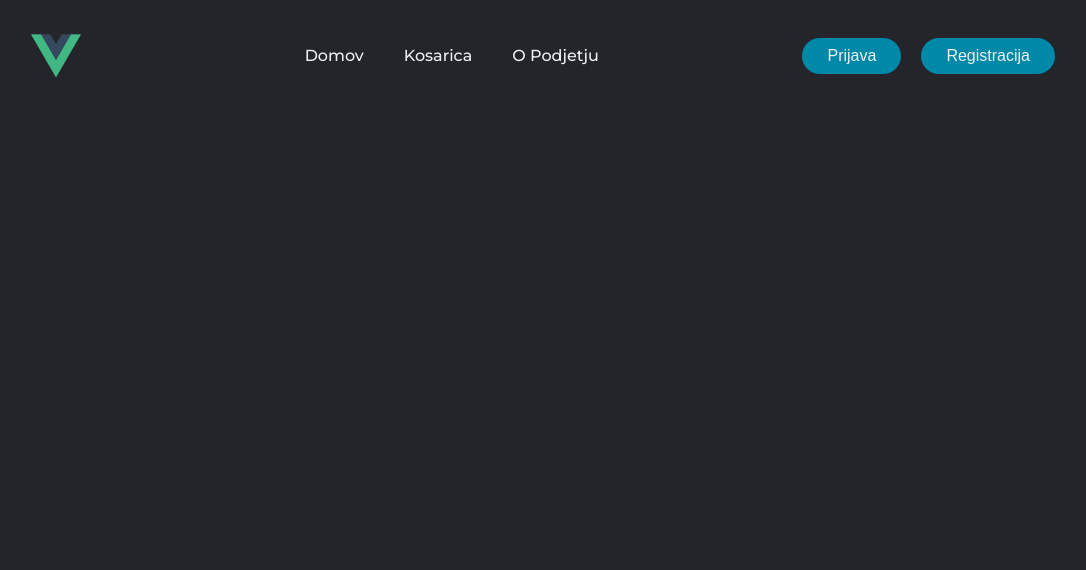
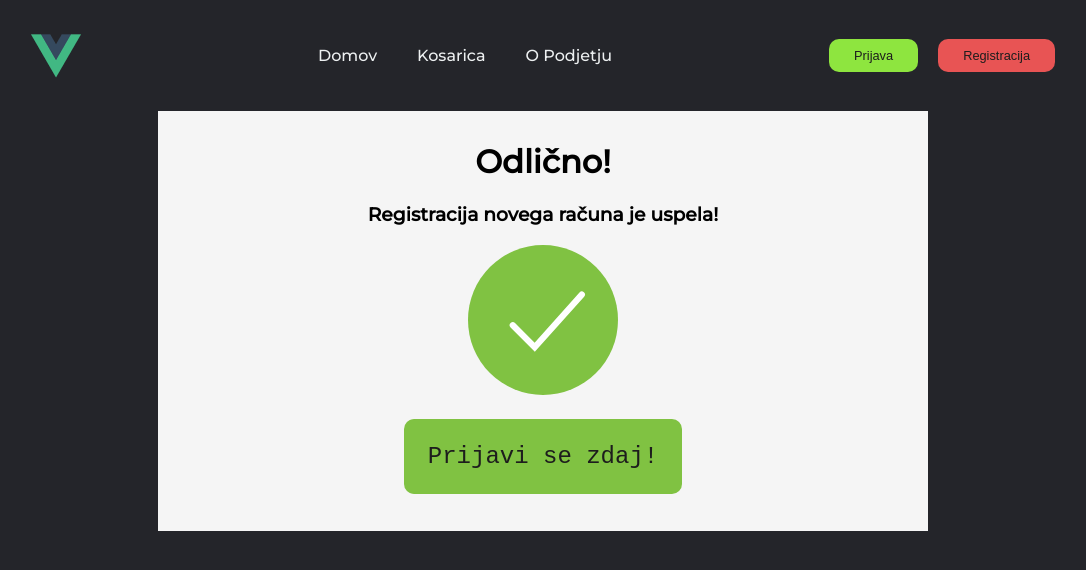
Before and after one commit to Minej-Pak/SkupinaB, a Vue app: page /uspesnaRegistracija in a window 1280 px wide. Shown: the top 570 px of the page, without its empty margins (97-1183 px from the left). Built offline with nearby package versions, Linux system fonts and the light colour scheme.

Commit message:
Paštetniki, Inc. vers. 3.3.1

```diff
--- a/src/assets/globalni.css
+++ b/src/assets/globalni.css
@@ -14,7 +14,7 @@ html {
     -moz-osx-font-smoothing: grayscale;
 }
 
-li, a, button {
+li, a {
     font-weight: 500;
     font-size: 16px;
     color: #edf0f1;
@@ -48,17 +48,3 @@ header {
 .nav_links li a:hover {
     color: #0088a9;
 }
-
-.gumba button {
-    margin-left: 20px;
-    padding: 9px 25px;
-    border: none;
-    border-radius: 50px;
-    cursor: pointer;
-    transition: all 0.3s ease 0s;
-    background-color: rgba(0, 136, 169, 1);
-}
-
-.gumb button:hover {
-    background-color: rgba(0, 136, 169, 0.8);
-}
--- a/src/components/navigacija.vue
+++ b/src/components/navigacija.vue
@@ -12,9 +12,9 @@
               <li><router-link :to="{ name:'about'}">O Podjetju</router-link></li>
           </ul>
       </nav>
-      <div class="gumba">
-        <a href='/prijava'><button>Prijava</button></a>
-        <a href='/registracija'><button>Registracija</button></a>
+      <div>
+        <button class="login-btn" onclick="location.href='/prijava';">Prijava</button>
+        <button class="register-btn" onclick="location.href='/registracija';">Registracija</button>
       </div>
     </header>
   </body>
@@ -22,4 +22,44 @@
 
 <style scoped>
 
+.login-btn {
+  margin-left: 20px;
+  padding: 9px 25px;
+  cursor: pointer;
+  border-style: none;
+  outline:none;
+  background-color: #8ee53f;
+  color: #1d1d1d;
+  font-size: 0.8em;
+  transition: all 0.5s;
+  border-radius: 10px;
+  width: auto;
+}
+
+.login-btn:hover {
+  transition: all 0.5s;
+  border-radius: 10px;
+  box-shadow: 0px 3px 10px #b4ee7f;
+}
+
+.register-btn {
+  margin-left: 20px;
+  padding: 9px 25px;
+  cursor: pointer;
+  border-style: none;
+  outline:none;
+  background-color: #e85454;
+  color: #1d1d1d;
+  font-size: 0.8em;
+  transition: all 0.5s;
+  border-radius: 10px;
+  width: auto;
+}
+
+.register-btn:hover {
+  transition: all 0.5s;
+  border-radius: 10px;
+  box-shadow: 0px 3px 10px #C4464b;
+}
+
 </style>
--- a/src/components/prijava.vue
+++ b/src/components/prijava.vue
@@ -51,15 +51,11 @@ h1 {
 a {
   color: darkgrey;
 }
-button {
-  background-color: lightgreen;
-  width: auto;
-  color: black;
-  padding: 10px 18px;
-  margin: 10px 5px;
-  border: none;
-  cursor: pointer;
+
+a:hover {
+  color: blue;
 }
+
 input[type=text], input[type=password], input[type=email]  {
   width: 100%;
   margin: 20px 0px;
@@ -68,14 +64,33 @@ input[type=text], input[type=password], input[type=email]  {
   border: 2px black;
   box-sizing: border-box;
 }
+button {
+  background-color: #8ee53f;
+  width: auto;
+  color: black;
+  padding: 10px 18px;
+  margin: 10px 5px;
+  border: none;
+  cursor: pointer;
+  border-radius: 10px;
+}
 button:hover {
-  opacity: 0.7;
+  transition: all 0.5s;
+  border-radius: 10px;
+  box-shadow: 0px 6px 15px #b4ee7f;
 }
 .cancelbtn {
   width: auto;
   padding: 10px 18px;
   margin: 10px 5px;
-  background-color: lightcoral;
+  background-color: #e85454;
+  border-radius: 10px;
+}
+
+.cancelbtn:hover {
+  transition: all 0.5s;
+  border-radius: 10px;
+  box-shadow: 0px 3px 10px #C4464b;
 }
 
 .form_container {
--- a/src/components/registracija.vue
+++ b/src/components/registracija.vue
@@ -16,9 +16,9 @@
       <label>Ponovi geslo: </label>
       <input type="password" v-model="password_confirm"  placeholder="Ponovno vnesi geslo" required>
 
-      <button type="submit">Registracija</button>
+      <button type="submit">Registriraj me</button>
 
-      <button @click="clearStorage" type="submit">Ščisti storage</button>
+      <!--      <button @click="clearStorage" type="submit">Ščisti storage</button>-->
       <button  onclick="location.href='/' " type="button" class="cancelbtn"> Prekliči</button> Že obstoječ <a href="/prijava"> uporabnik? </a>
 
     </div>
@@ -66,15 +66,11 @@ h1 {
 a {
   color: darkgrey;
 }
-button {
-  background-color: lightgreen;
-  width: auto;
-  color: black;
-  padding: 10px 18px;
-  margin: 10px 5px;
-  border: none;
-  cursor: pointer;
+
+a:hover {
+  color: blue;
 }
+
 input[type=text], input[type=password], input[type=email], input[type=tel], input[type=date]  {
   width: 100%;
   margin: 20px 0px;
@@ -83,14 +79,34 @@ input[type=text], input[type=password], input[type=email], input[type=tel], inpu
   border: 2px black;
   box-sizing: border-box;
 }
+
+button {
+  background-color: #8ee53f;
+  width: auto;
+  color: black;
+  padding: 10px 18px;
+  margin: 10px 5px;
+  border: none;
+  cursor: pointer;
+  border-radius: 10px;
+}
 button:hover {
-  opacity: 0.7;
+  transition: all 0.5s;
+  border-radius: 10px;
+  box-shadow: 0px 6px 15px #b4ee7f;
 }
 .cancelbtn {
   width: auto;
   padding: 10px 18px;
   margin: 10px 5px;
-  background-color: lightcoral;
+  background-color: #e85454;
+  border-radius: 10px;
+}
+
+.cancelbtn:hover {
+  transition: all 0.5s;
+  border-radius: 10px;
+  box-shadow: 0px 3px 10px #C4464b;
 }
 
 .form_container {
--- /dev/null
+++ b/src/components/uspesnaRegistracija.vue
@@ -0,0 +1,81 @@
+<template>
+  <div class="okence" align="center">
+      <h1>Odlično!</h1>
+        <h3>Registracija novega računa je uspela!</h3>
+
+    <div class="image-container">
+          <img src='@/assets/icon_success.svg' alt='icon_success'>
+    </div>
+
+    <div class="button-container">
+      <button class="login-btn" onclick="location.href='/prijava';">Prijavi se zdaj!</button>
+    </div>
+  </div>
+</template>
+
+<script>
+export default {
+  name: "uspesnaRegistracija"
+}
+</script>
+
+<style scoped>
+
+html, body {
+  padding: 0;
+  margin: 0;
+}
+
+h1, h3 {
+  color: black;
+}
+
+.okence {
+  background-color: whitesmoke;
+  text-align: center;
+  justify-content: center;
+  margin-right: auto;
+  margin-left: auto;
+  width: 750px;
+  height: 400px;
+  padding: 10px;
+}
+
+img {
+  height: 150px;
+  width: 150px;
+}
+
+.image-container {
+  text-align: center;
+}
+
+.login-btn {
+  font-family: Hack, monospace;
+  background: #80c242;
+  color: #1d1d1d;
+  cursor: pointer;
+  font-size: 1.5em;
+  padding: 1.5rem;
+  border: 0;
+  transition: all 0.5s;
+  border-radius: 10px;
+  width: auto;
+  position: relative;
+  min-width: 100px;
+}
+
+.login-btn:hover {
+  background: #2b2bff;
+  transition: all 0.5s;
+  border-radius: 10px;
+  box-shadow: 0px 6px 15px #0000ff61;
+  padding: 1.7rem 1.5rem 1.7rem 1.5rem;
+  color: #ffffff;
+}
+
+.button-container {
+  display: inline-block;
+  margin-top: 20px;
+}
+</style>
--- a/src/data/preveriPrijavo.js
+++ b/src/data/preveriPrijavo.js
@@ -6,6 +6,7 @@ export default function preveriVpisanega(data) {
         for (let i = 0; i <= uporabniki.length; i++) {
             if (data.email === uporabniki[i].email && data.password === uporabniki[i].password) {
                 window.location.href = "/";
+                alert("Prijava je bila uspešna!")
             } else {
                 alert("Vnešeni podatki so nepravilni.")
             }
--- a/src/data/shraniUporabnika.js
+++ b/src/data/shraniUporabnika.js
@@ -9,7 +9,7 @@ export default function shraniUporabnika(data) {
     if(seznamUporabnikov === null) {
         uporabniki.push(data)
         posodobiLocalStorage(uporabniki)
-        window.location.href = "/";
+        window.location.href = "/uspesnaRegistracija";
     }else {
         for (let i = 0; i <= seznamUporabnikov.length; i++) {
             if (data.username === seznamUporabnikov[i].username || data.email === seznamUporabnikov[i].email) {
@@ -17,7 +17,7 @@ export default function shraniUporabnika(data) {
             } else {
                 seznamUporabnikov.push(data)
                 posodobiLocalStorage(seznamUporabnikov)
-                window.location.href = "/";
+                window.location.href = "/uspesnaRegistracija";
             }
             return true;
         }
--- a/src/router.js
+++ b/src/router.js
@@ -4,6 +4,7 @@ import prijava from '@/components/prijava.vue'
 import registracija from '@/components/registracija.vue'
 import cart from '@/views/Cart.vue'
 import about from '@/components/About.vue'
+import uspesnaRegistracija from "@/components/uspesnaRegistracija";
 
 const routes = [
     { path: '/', component: home, name:'home' },
@@ -11,6 +12,7 @@ const routes = [
     { path: '/registracija', component: registracija, name: 'registracija' },
     { path: '/cart', component: cart, name: 'cart' },
     { path: '/about', component: about, name: 'about'},
+    { path: '/uspesnaRegistracija', component: uspesnaRegistracija, name: 'uspesnaRegistracija'},
 ]
 
 const router = createRouter({
--- a/src/views/Home.Vue
+++ b/src/views/Home.Vue
@@ -1,4 +1,5 @@
 <template>
+  <h1>Domov</h1>
 <div class="home">
   <ProductDescriptionDrawer
   :product="product"
```
Also changed, not shown: src/assets/icon_success.svg (added).
